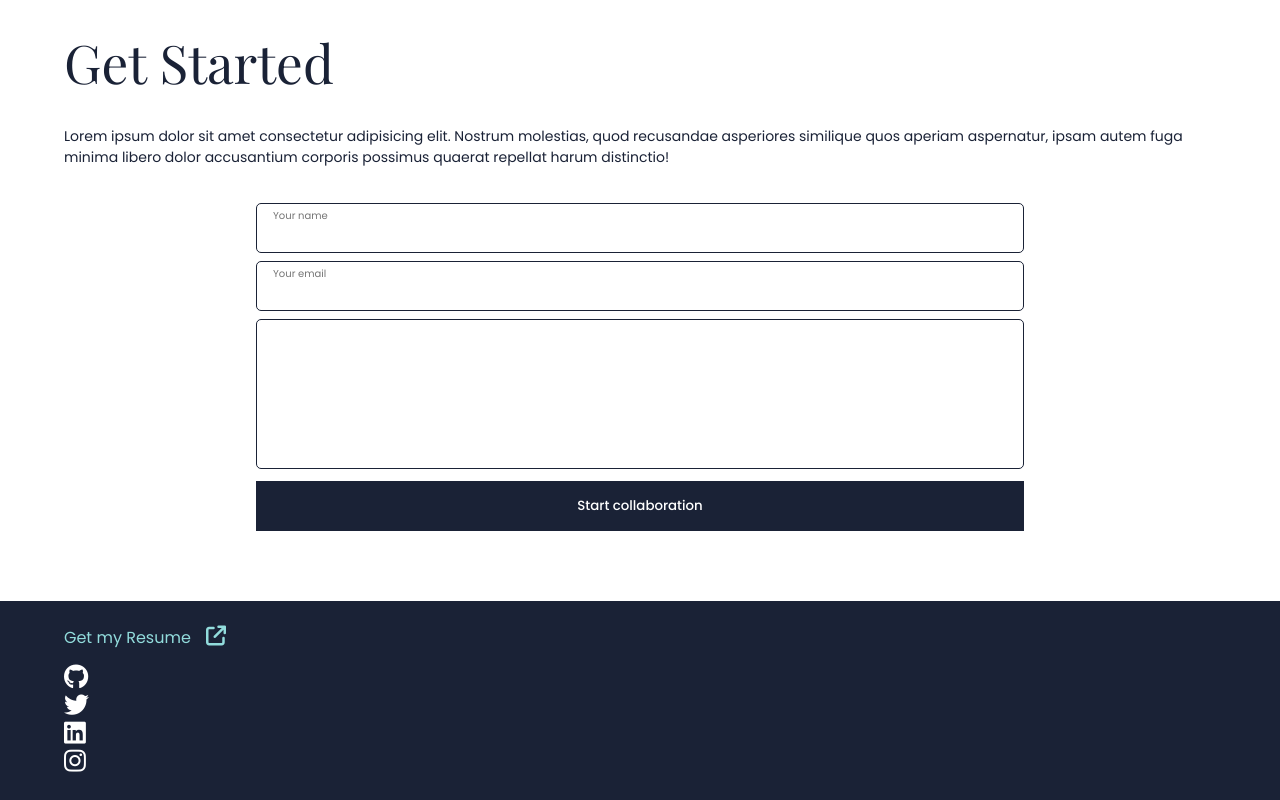
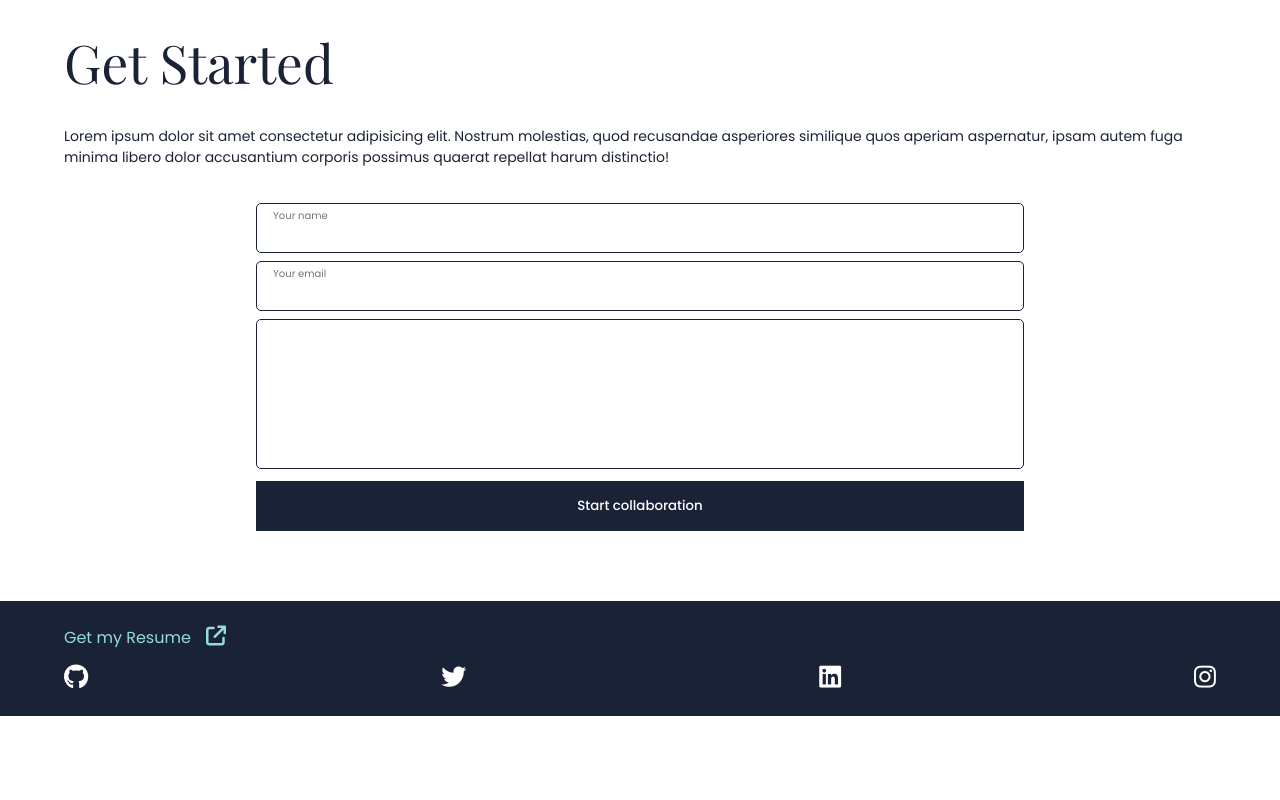
Before and after one commit to GiuseppeTG/Portfolio-Project, a website: page index.html in a window 1280 px wide. Shown: the part 7358-8158 px from the top of the page. After the commit the page ends 8074 px from the top, so only its background shows below. Drawn offline with nearby package versions, Linux system fonts and the light colour scheme.

Commit message:
Add Hello Addisu 2

```diff
--- a/styles.css
+++ b/styles.css
@@ -131,10 +131,10 @@ footer a {
 }
 
 footer ul {
-  /* display: flex; */
+  display: flex;
   list-style: none;
   font-size: 25px;
-  /* justify-content: space-between; */
+  justify-content: space-between;
   color: white;
   margin: 14px 5% 0 5%;
 }
```
Also changed, not shown: index.html (+2 -0 lines).
